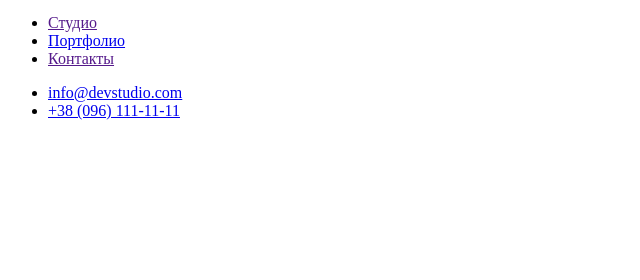
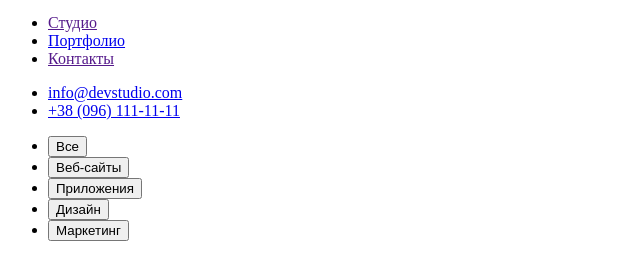
Before and after one commit to DariSh92/-goit-markup-hw-02, a plain HTML site: page portfolio.html in a window 1280 px wide. Shown: the part 28-308 px from the top of the page, without its empty margins (0-640 px from the left). Drawn offline with Linux system fonts and the light colour scheme.

Commit message:
Добавляет кнопки первой секции

```diff
--- a/portfolio.html
+++ b/portfolio.html
@@ -28,5 +28,17 @@
             <li><a href="tel:+380961111111">+38 (096) 111-11-11</a></li>
         </ul>
     </header>
+    <main>
+            <section>
+                <ul class="filter">
+                    <li><button type="button" class="filters main-button">Все</button></li>
+                    <li><button type="button" class="filter">Веб-сайты</button></li>
+                    <li><button type="button" class="filter">Приложения</button></li>
+                    <li><button type="button" class="filter">Дизайн</button></li>
+                    <li><button type="button" class="filter">Маркетинг</button></li>
+                </ul>
+            </section>
+            <section>
+    </main>
 </body>
 </html>
```
Also changed, not shown: index.html (+1 -1 lines).
